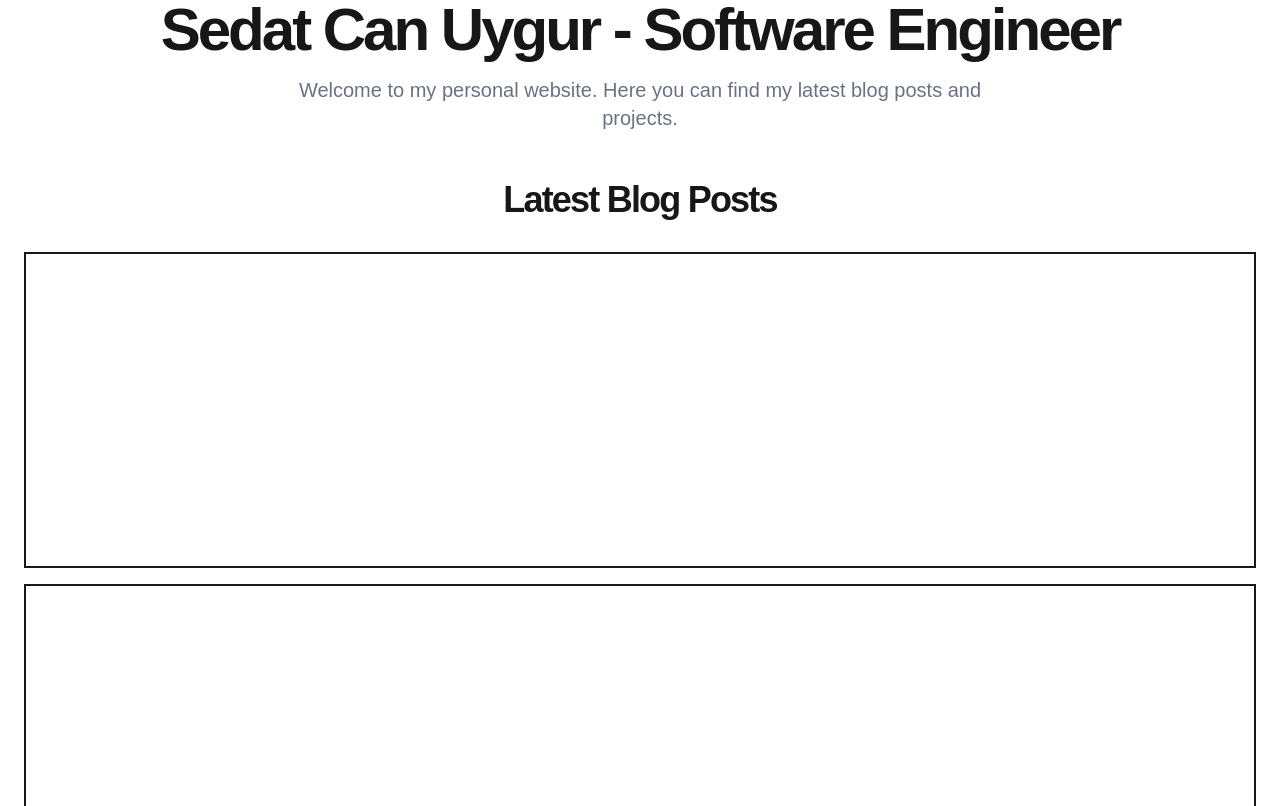
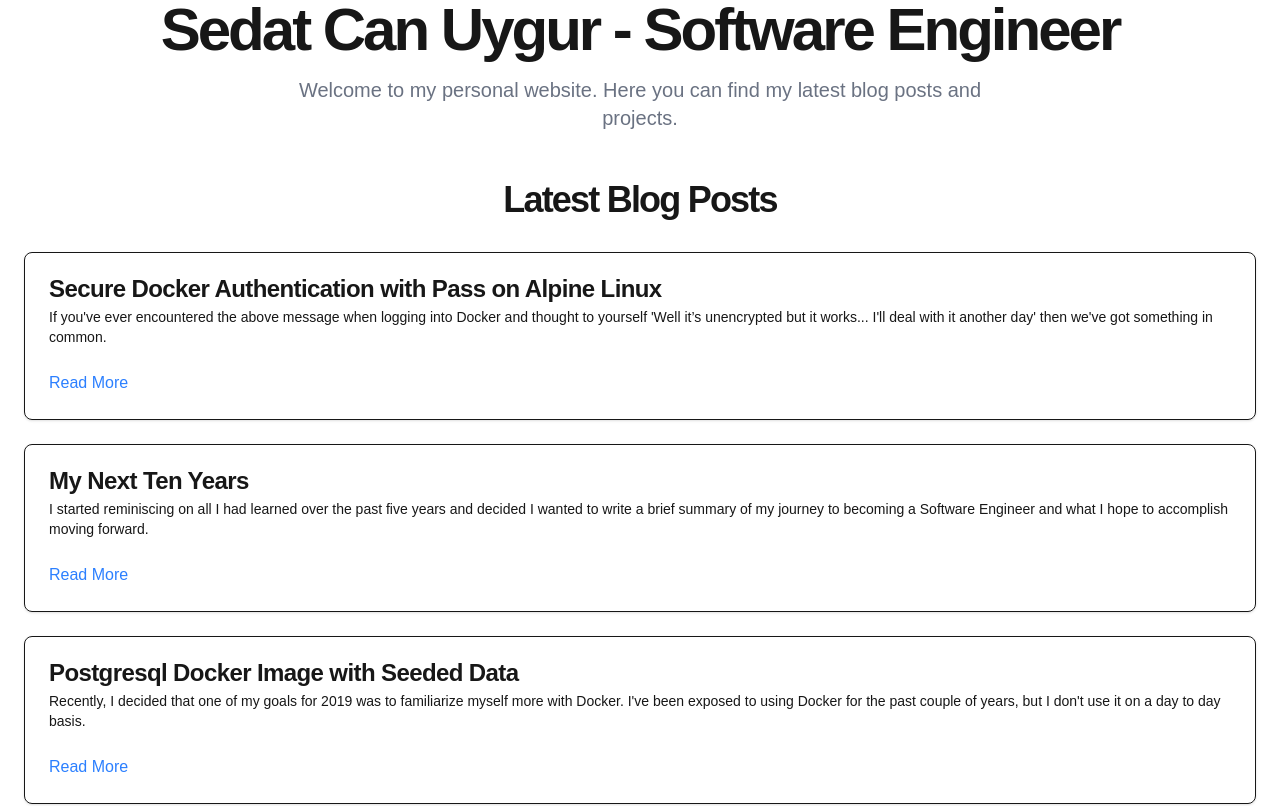
Before and after one commit to SedatUygur/sedatcanuygur, a Next.js app: page / in a window 1280 px wide. Shown: the top 806 px of the page. Built offline with nearby package versions, Linux system fonts and the light colour scheme.

Commit message:
🎉 feat : display the first 5 posts by desc on homepage

```diff
--- a/app/(site)/(content)/blog/page.tsx
+++ b/app/(site)/(content)/blog/page.tsx
@@ -5,7 +5,9 @@ export default async function Blog() {
   const posts = await fetchPosts();
   return (
     <div className="flex flex-col space-y-4 not-prose">
-      {posts.map((post) => post && <BlogCard key={post.slug} post={post} />)}
+      {posts.map((post) => (
+        <BlogCard key={post.slug} post={post} />
+      ))}
     </div>
   );
 }
--- a/app/page.tsx
+++ b/app/page.tsx
@@ -1,6 +1,8 @@
-import { BlogCardSkeleton } from "@/components/skeletons/BlogCardSkeleton";
+import { BlogCard } from "@/components/BlogCard";
+import fetchPosts from "@/lib/FetchPosts";
 
-export default function Home() {
+export default async function Home() {
+  const posts = await fetchPosts();
   return (
     <div className="flex flex-col min-h-screen">
       <main className="flex-1">
@@ -23,11 +25,14 @@ export default function Home() {
               Latest Blog Posts
             </h2>
             <div className="mt-8 space-y-6">
-              <div className="flex flex-col items-center space-y-4">
+              {/* <div className="flex flex-col items-center space-y-4">
                 <BlogCardSkeleton />
                 <BlogCardSkeleton />
                 <BlogCardSkeleton />
-              </div>
+              </div> */}
+              {posts.slice(0, 5).map((post) => (
+                <BlogCard key={post.slug} post={post} />
+              ))}
             </div>
           </div>
         </section>
```
